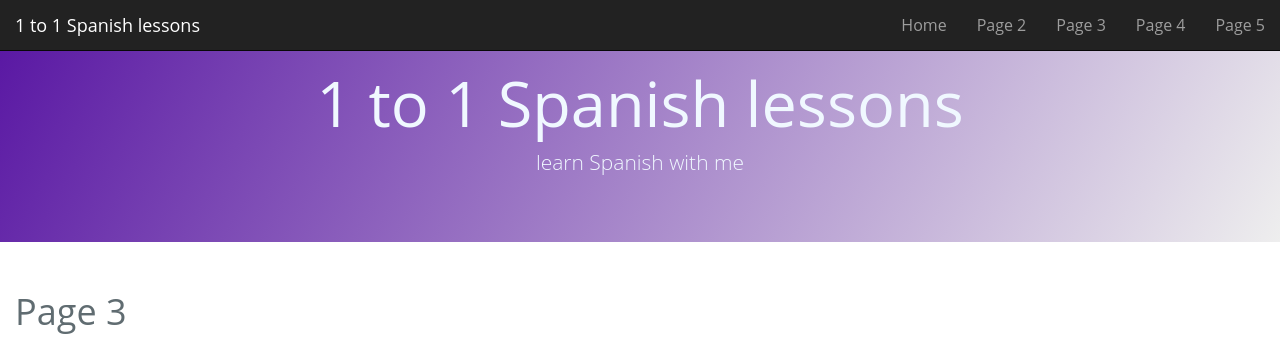
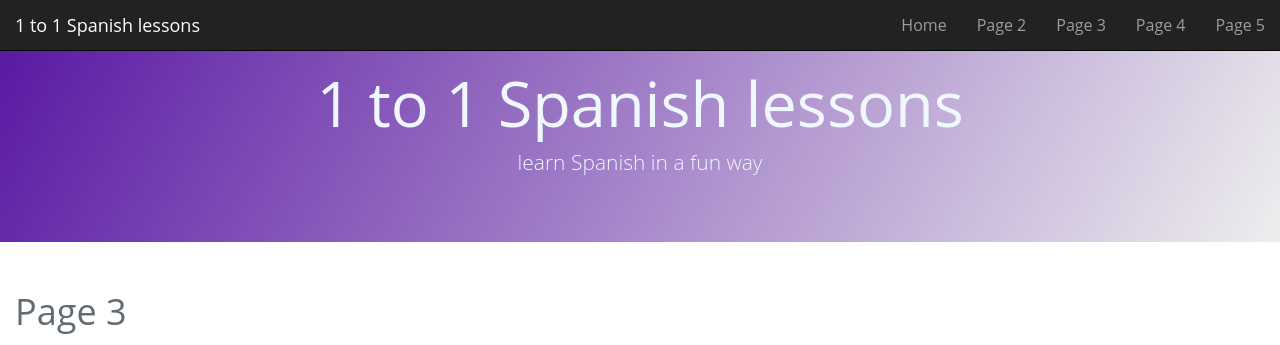
Before and after one commit to valentina-web/SML5202-2020-Final-Valentina, a Jekyll site: the page built from page3.md, in a window 1280 px wide. Shown: the top 345 px of the page. Built offline with Jekyll 4.4.1, drawn with Linux system fonts in a browser that asks for light colours; our own code applies the rules of GitHub Pages for plain Markdown files.

Commit message:
Update _config.yml

```diff
--- a/_config.yml
+++ b/_config.yml
@@ -1,6 +1,6 @@
 # --- Change what appears in the banner --- #
 title: 1 to 1 Spanish lessons
-description: learn Spanish with me
+description: learn Spanish in a fun way
 
 # --- Change language of site --- #
 lang: en
```
